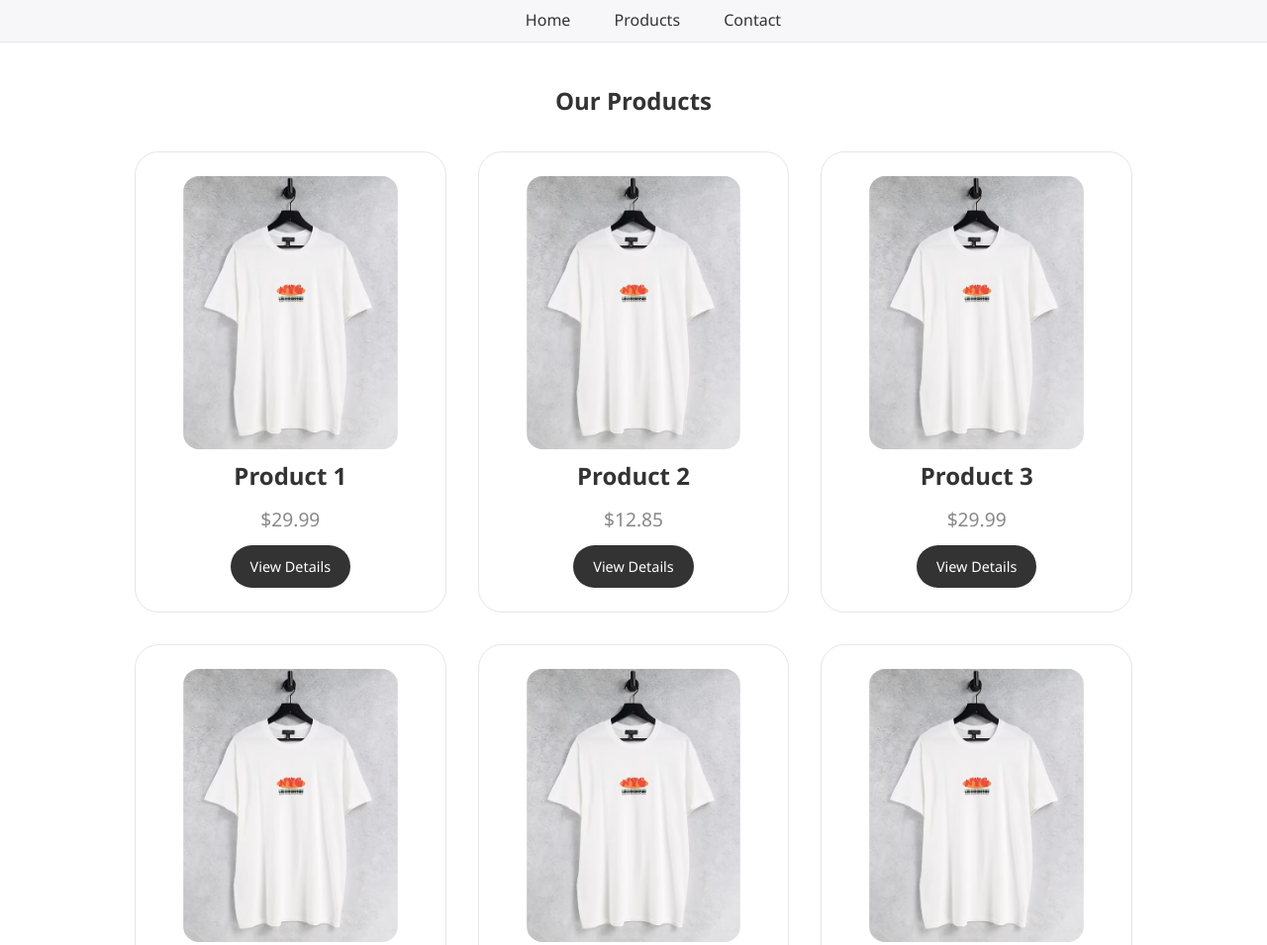
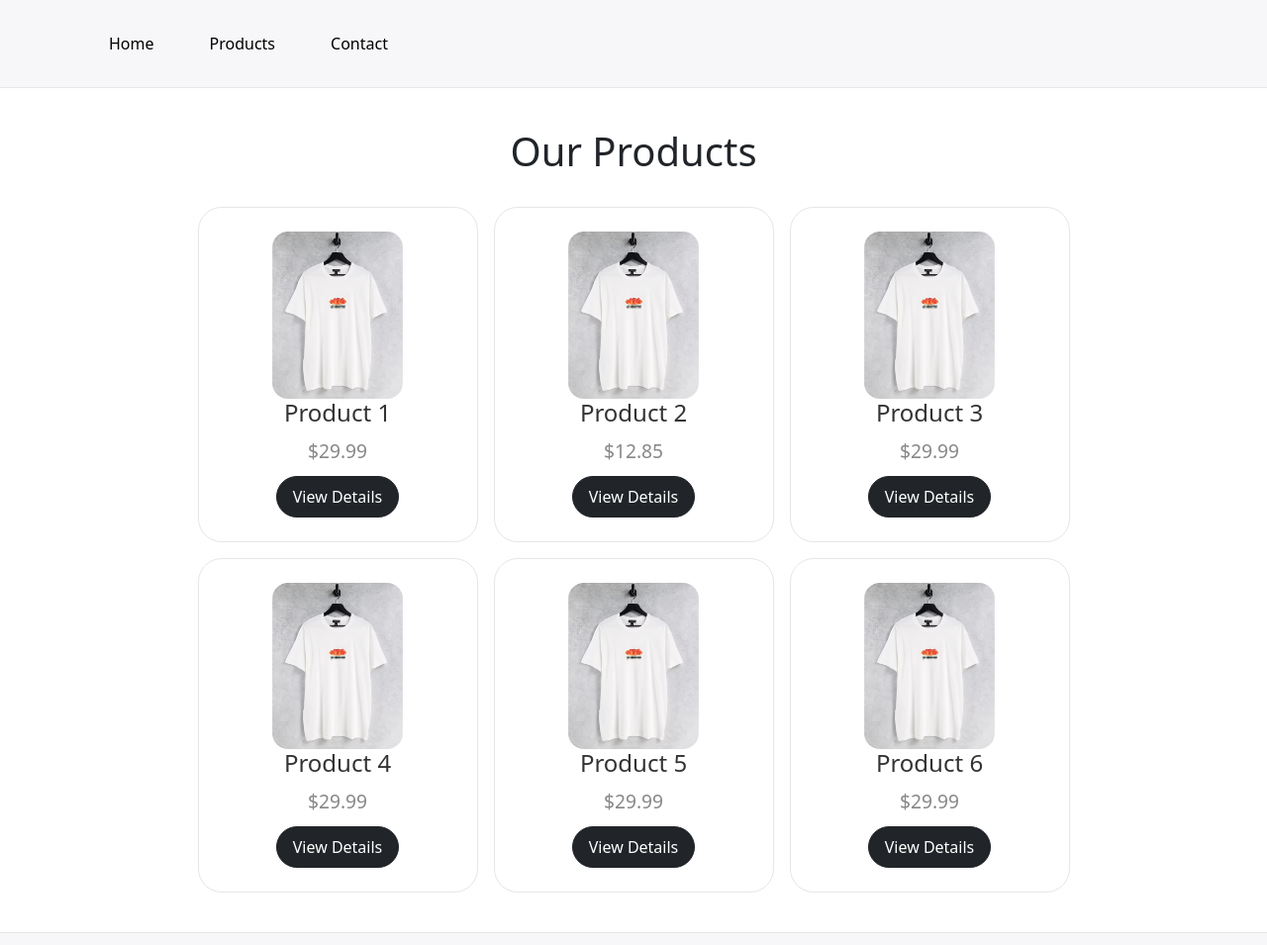
Before and after one commit to nurlord/assigment5, a plain HTML site: page products.html in a window 1280 px wide. Shown: the top 955 px of the page at 99% size. Drawn offline with nearby package versions, Linux system fonts and the light colour scheme.

Commit message:
add bootstrap

```diff
--- a/global.css
+++ b/global.css
@@ -50,16 +50,8 @@ main {
   border-bottom: 1px solid #e6e6e6;
 }
 
-.logo {
-  font-size: 1.8rem;
-  font-weight: 600;
-  letter-spacing: 1px;
-  color: #333;
-}
-
 .navbar ul {
   list-style: none;
-  text-align: center;
 }
 
 .navbar li {
@@ -95,29 +87,6 @@ main {
   margin: 20px 0;
 }
 
-.btn-primary {
-  background-color: #0071e3;
-  color: white;
-  padding: 12px 24px;
-  border: none;
-  border-radius: 0.75rem;
-  font-size: 1em;
-  text-decoration: none;
-  transition: background-color 0.3s ease-in-out;
-}
-
-.btn-primary:hover {
-  background-color: #005bb5;
-}
-
-.product-grid {
-  display: grid;
-  gap: 2rem;
-  margin-top: 2rem;
-  justify-content: space-between;
-  grid-template-columns: repeat(3, 1fr);
-}
-
 .product-item {
   background: #fff;
   text-align: center;
@@ -128,8 +97,6 @@ main {
 }
 
 .product-item img {
-  max-width: 100%;
-  height: auto;
   border-radius: 1rem;
 }
 
@@ -148,25 +115,6 @@ main {
   background: #f7f7f9;
 }
 
-.btn-secondary {
-  background-color: #333;
-  color: #fff;
-  padding: 10px 20px;
-  border-radius: 1.5rem;
-  text-decoration: none;
-  font-size: 0.9rem;
-  display: inline-block;
-  transition: background-color 0.3s ease-in-out;
-}
-
-.btn-secondary:hover {
-  background-color: #444;
-}
-
-.featured-products {
-  margin-top: 2rem;
-}
-
 .footer {
   background-color: #f7f7f9;
   text-align: center;
--- a/products.html
+++ b/products.html
@@ -5,12 +5,18 @@
     <meta name="viewport" content="width=device-width, initial-scale=1.0" />
     <title>Products</title>
     <link rel="stylesheet" href="global.css" />
+    <link
+      href="https://cdn.jsdelivr.net/npm/bootstrap@5.3.3/dist/css/bootstrap.min.css"
+      rel="stylesheet"
+      integrity="sha384-QWTKZyjpPEjISv5WaRU9OFeRpok6YctnYmDr5pNlyT2bRjXh0JMhjY6hW+ALEwIH"
+      crossorigin="anonymous"
+    />
   </head>
   <body>
     <header class="header">
       <div class="container" style="text-align: center">
-        <nav class="navbar">
-          <ul>
+        <nav class="navbar navbar-expand">
+          <ul class="navbar-nav navbar-text">
             <li><a href="index.html" class="nav-link">Home</a></li>
             <li><a href="products.html" class="nav-link">Products</a></li>
             <li><a href="contact.html" class="nav-link">Contact</a></li>
@@ -22,42 +28,54 @@
       <section class="product-list">
         <div class="container">
           <h1 style="text-align: center; margin-top: 2rem">Our Products</h1>
-          <div class="product-grid">
-            <div class="product-item">
-              <img src="test-image.jpg" alt="Product 1" />
+          <div class="mt-3 row g-3 justify-content-center">
+            <div class="product-item col-lg-3 mx-2">
+              <img src="test-image.jpg" class="w-50" alt="Product 1" />
               <h3>Product 1</h3>
               <p>$29.99</p>
-              <a href="#" class="btn-secondary">View Details</a>
+              <a href="#" class="btn btn-dark rounded-pill px-3 py-2"
+                >View Details</a
+              >
             </div>
-            <div class="product-item">
-              <img src="test-image.jpg" alt="Product 2" />
+            <div class="product-item col-lg-3 mx-2">
+              <img class="w-50" src="test-image.jpg" alt="Product 2" />
               <h3>Product 2</h3>
               <p>$12.85</p>
-              <a href="#" class="btn-secondary">View Details</a>
+              <a href="#" class="btn btn-dark rounded-pill px-3 py-2"
+                >View Details</a
+              >
             </div>
-            <div class="product-item">
-              <img src="test-image.jpg" alt="Product 3" />
+            <div class="product-item col-lg-3 mx-2">
+              <img class="w-50" src="test-image.jpg" alt="Product 3" />
               <h3>Product 3</h3>
               <p>$29.99</p>
-              <a href="#" class="btn-secondary">View Details</a>
+              <a href="#" class="btn btn-dark rounded-pill px-3 py-2"
+                >View Details</a
+              >
             </div>
-            <div class="product-item">
-              <img src="test-image.jpg" alt="Product 4" />
+            <div class="product-item col-lg-3 mx-2">
+              <img class="w-50" src="test-image.jpg" alt="Product 4" />
               <h3>Product 4</h3>
               <p>$29.99</p>
-              <a href="#" class="btn-secondary">View Details</a>
+              <a href="#" class="btn btn-dark rounded-pill px-3 py-2"
+                >View Details</a
+              >
             </div>
-            <div class="product-item">
-              <img src="test-image.jpg" alt="Product 5" />
+            <div class="product-item col-lg-3 mx-2">
+              <img class="w-50" src="test-image.jpg" alt="Product 5" />
               <h3>Product 5</h3>
               <p>$29.99</p>
-              <a href="#" class="btn-secondary">View Details</a>
+              <a href="#" class="btn btn-dark rounded-pill px-3 py-2"
+                >View Details</a
+              >
             </div>
-            <div class="product-item">
-              <img src="test-image.jpg" alt="Product 6" />
+            <div class="product-item col-lg-3 mx-2">
+              <img class="w-50" src="test-image.jpg" alt="Product 6" />
               <h3>Product 6</h3>
               <p>$29.99</p>
-              <a href="#" class="btn-secondary">View Details</a>
+              <a href="#" class="btn btn-dark rounded-pill px-3 py-2"
+                >View Details</a
+              >
             </div>
           </div>
         </div>
@@ -68,5 +86,10 @@
         <p>by Nurzat Samatov SE-2319</p>
       </div>
     </footer>
+    <script
+      src="https://cdn.jsdelivr.net/npm/bootstrap@5.3.3/dist/js/bootstrap.bundle.min.js"
+      integrity="sha384-YvpcrYf0tY3lHB60NNkmXc5s9fDVZLESaAA55NDzOxhy9GkcIdslK1eN7N6jIeHz"
+      crossorigin="anonymous"
+    ></script>
   </body>
 </html>
```
Also changed, not shown: contact.html (+43 -12 lines), index.html (+36 -11 lines).
